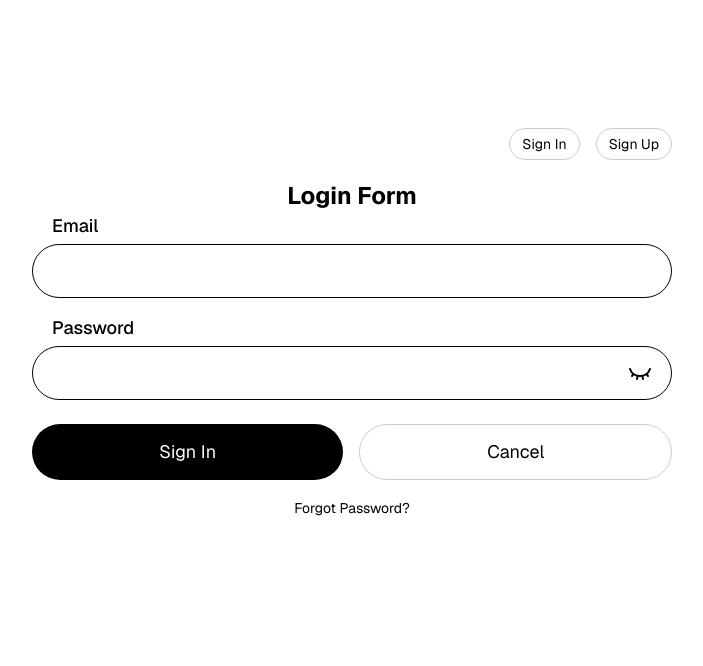
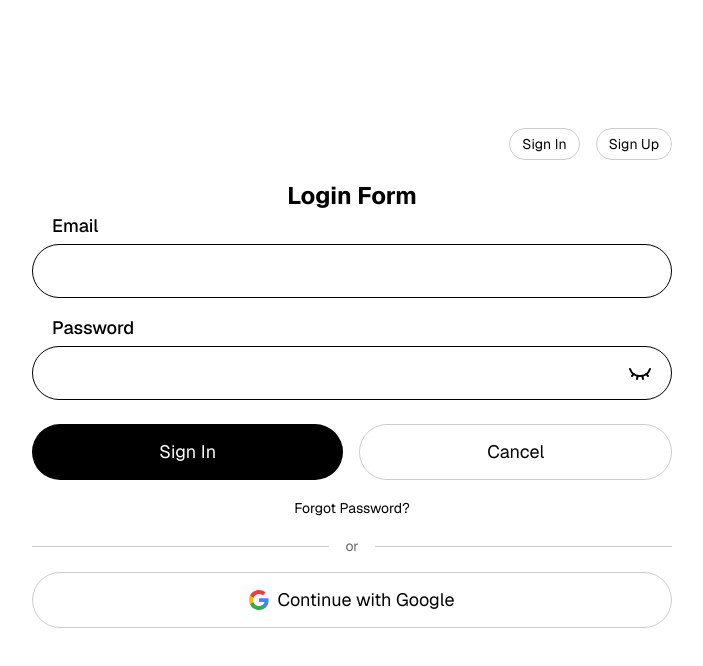
Before and after one commit to pavlenkodim/movie-picker-frontend, a Next.js app: page /auth in a window 1280 px wide. Shown: the top 666 px of the page, without its empty margins (288-991 px from the left). Built offline with nearby package versions, Linux system fonts and the light colour scheme; no server answers.

Commit message:
Add Google OAuth

```diff
--- a/src/app/api/auth/[...nextauth]/options.ts
+++ b/src/app/api/auth/[...nextauth]/options.ts
@@ -1,6 +1,6 @@
 import { NextAuthOptions } from "next-auth";
 import CredentialsProvider from "next-auth/providers/credentials";
-// import GoogleProvider from "next-auth/providers/google";
+import GoogleProvider from "next-auth/providers/google";
 // import GithubProvider from "next-auth/providers/github";
 
 export const options: NextAuthOptions = {
@@ -34,10 +34,10 @@ export const options: NextAuthOptions = {
       },
     }),
 
-    // GoogleProvider({
-    //   clientId: process.env.GOOGLE_CLIENT_ID!,
-    //   clientSecret: process.env.GOOGLE_CLIENT_SECRET!,
-    // }),
+    GoogleProvider({
+      clientId: process.env.GOOGLE_CLIENT_ID!,
+      clientSecret: process.env.GOOGLE_CLIENT_SECRET!,
+    }),
 
     // GithubProvider({
     //   clientId: process.env.GITHUB_CLIENT_ID!,
--- a/src/features/auth/AuthModule.tsx
+++ b/src/features/auth/AuthModule.tsx
@@ -2,6 +2,7 @@
 
 import LoginForm from "./components/LoginForm";
 import RegisterForm from "./components/RegisterForm";
+import GoogleSignInButton from "./components/GoogleSignInButton";
 import Button from "@/shared/ui/Button/Button";
 import { useRouter, useSearchParams } from "next/navigation";
 
@@ -43,6 +44,12 @@ const AuthModule = () => {
         // error={loginMutation.error?.message}
         />
       )}
+      <div className="flex items-center gap-4 my-4">
+        <div className="h-px flex-1 bg-foreground/20" />
+        <span className="text-sm text-foreground/60">or</span>
+        <div className="h-px flex-1 bg-foreground/20" />
+      </div>
+      <GoogleSignInButton callbackUrl="/movies" />
     </div>
   );
 };
--- /dev/null
+++ b/src/features/auth/components/GoogleSignInButton.tsx
@@ -0,0 +1,32 @@
+"use client";
+
+import Button from "@/shared/ui/Button";
+import { cn } from "@/shared/libs/utils";
+import { useGoogleLogin } from "../hooks/useGoogleLogin";
+import GoogleIcon from "@/shared/ui/Icons/GoogleIcon";
+
+const GoogleSignInButton = ({
+  callbackUrl,
+  className,
+}: {
+  callbackUrl?: string;
+  className?: string;
+}) => {
+  const { mutate: loginWithGoogle, isPending } = useGoogleLogin();
+
+  return (
+    <Button
+      type="button"
+      variant="secondary"
+      size="large"
+      className={cn("w-full font-normal", className)}
+      loading={isPending}
+      icon={<GoogleIcon />}
+      onClick={() => loginWithGoogle(callbackUrl)}
+    >
+      Continue with Google
+    </Button>
+  );
+};
+
+export default GoogleSignInButton;
--- /dev/null
+++ b/src/features/auth/hooks/useGoogleLogin.tsx
@@ -0,0 +1,13 @@
+import { useMutation } from "@tanstack/react-query";
+import { signInWithGoogle } from "../utils";
+
+export const useGoogleLogin = () => {
+  return useMutation({
+    mutationFn: async (callbackUrl?: string) => {
+      return await signInWithGoogle(callbackUrl);
+    },
+    onError: (error: Error) => {
+      console.error("Google login failed:", error);
+    },
+  });
+};
--- a/src/features/auth/utils/index.ts
+++ b/src/features/auth/utils/index.ts
@@ -17,3 +17,7 @@ export async function signInWithCredentials(
 
   return result;
 }
+
+export async function signInWithGoogle(callbackUrl: string = "/movies") {
+  return await signIn("google", { callbackUrl });
+}
--- /dev/null
+++ b/src/shared/ui/Icons/GoogleIcon.tsx
@@ -0,0 +1,22 @@
+const GoogleIcon = () => (
+  <svg viewBox="0 0 24 24" width="20" height="20" aria-hidden="true">
+    <path
+      fill="#4285F4"
+      d="M23.52 12.27c0-.85-.08-1.67-.22-2.45H12v4.63h6.46c-.28 1.49-1.13 2.76-2.4 3.6v3h3.88c2.27-2.09 3.58-5.17 3.58-8.78Z"
+    />
+    <path
+      fill="#34A853"
+      d="M12 24c3.24 0 5.96-1.07 7.94-2.9l-3.88-3c-1.08.72-2.45 1.15-4.06 1.15-3.12 0-5.77-2.11-6.72-4.94H1.27v3.1C3.24 21.3 7.29 24 12 24Z"
+    />
+    <path
+      fill="#FBBC05"
+      d="M5.28 14.31A7.2 7.2 0 0 1 4.9 12c0-.8.14-1.58.38-2.31v-3.1H1.27A11.98 11.98 0 0 0 0 12c0 1.93.46 3.76 1.27 5.41l4.01-3.1Z"
+    />
+    <path
+      fill="#EA4335"
+      d="M12 4.75c1.77 0 3.35.61 4.6 1.8l3.44-3.44C17.95 1.19 15.24 0 12 0 7.29 0 3.24 2.7 1.27 6.59l4.01 3.1C6.23 6.86 8.88 4.75 12 4.75Z"
+    />
+  </svg>
+);
+
+export default GoogleIcon;
```
Also changed, not shown: 1 other file (tests, documents, lock files or other folders).
